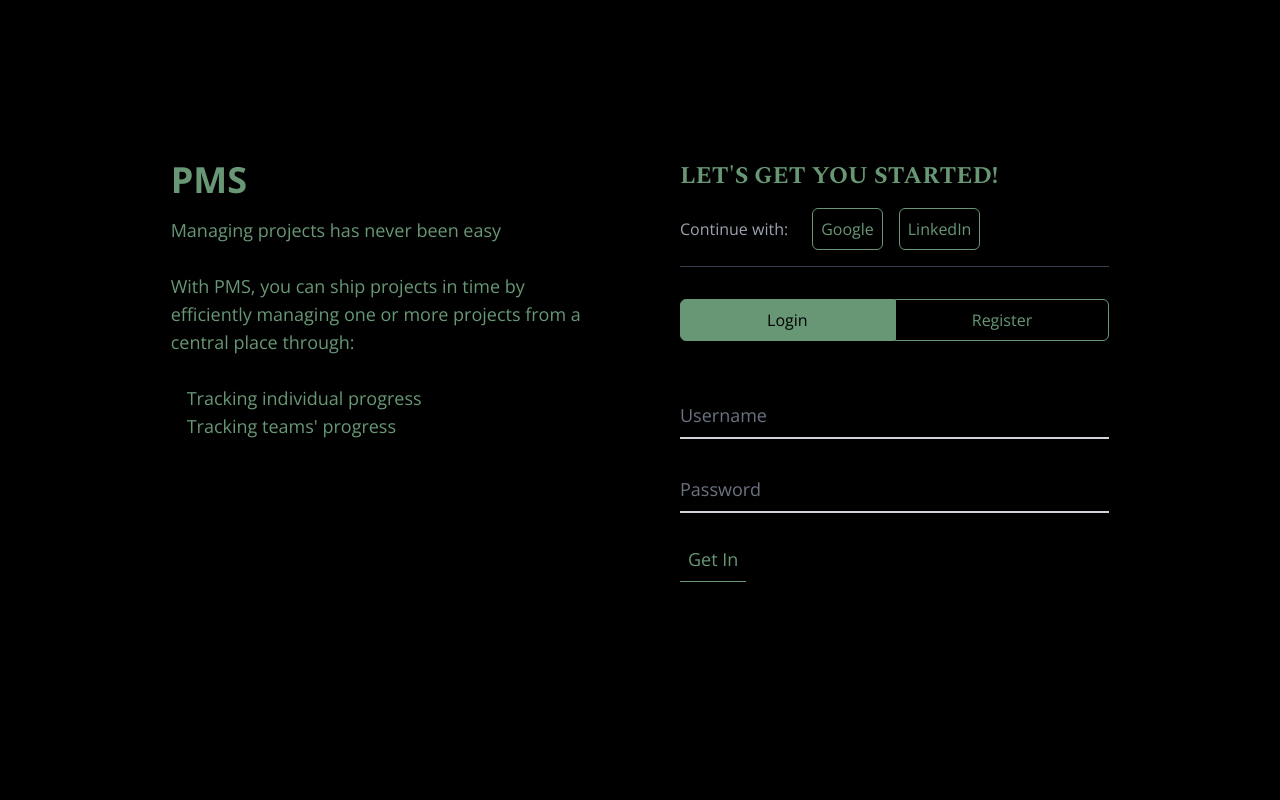
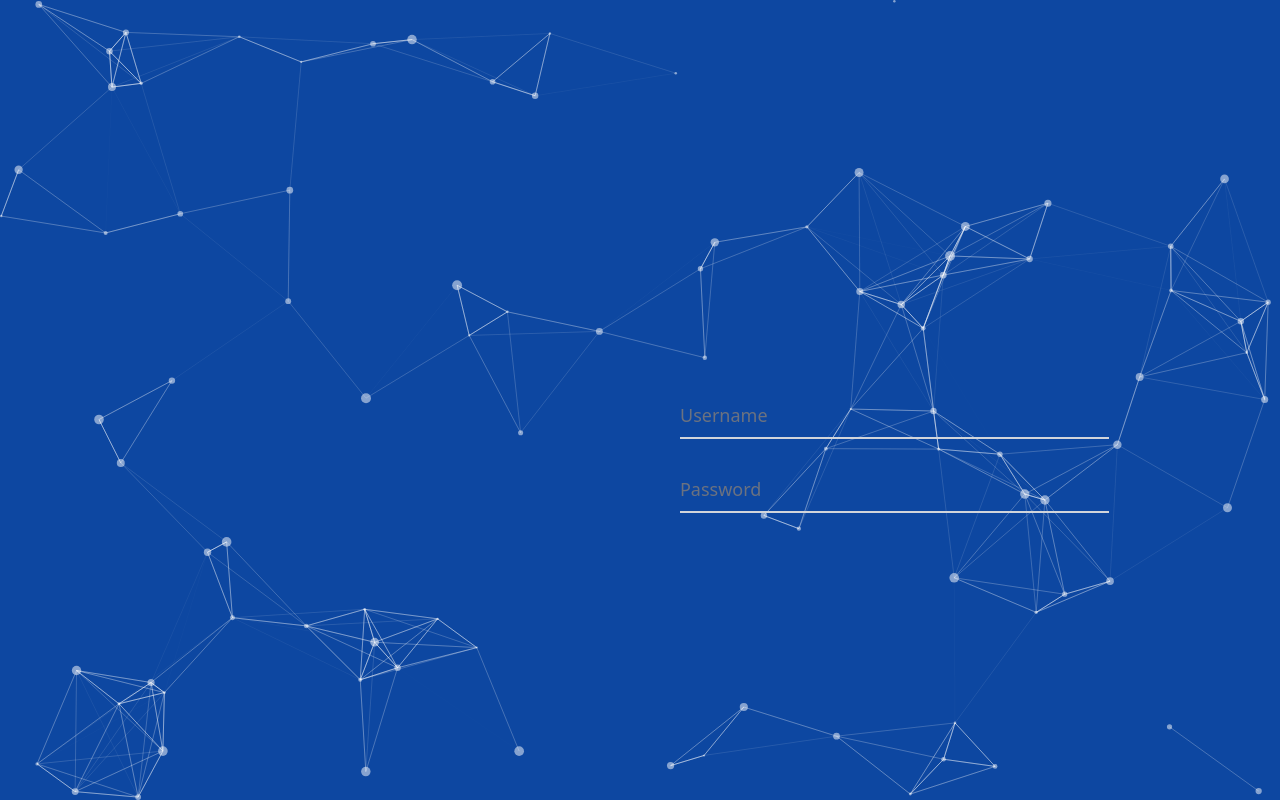
Before and after one commit to alain-kubwayo/pms, a React (Create React App) app: page / in a window 1280 px wide. Built offline with nearby package versions, Linux system fonts and the light colour scheme.

Commit message:
feat: add Particles component for welcome page animation

```diff
--- a/package.json
+++ b/package.json
@@ -11,6 +11,7 @@
     "react-router-dom": "^6.10.0",
     "react-scripts": "5.0.1",
     "react-tsparticles": "^2.9.3",
+    "tsparticles": "^2.9.3",
     "web-vitals": "^3.3.1"
   },
   "scripts": {
--- /dev/null
+++ b/src/components/welcome/Particle.jsx
@@ -0,0 +1,102 @@
+import Particles from "react-tsparticles";
+import { loadFull } from "tsparticles";
+import { useCallback } from "react";
+
+const Particle = () => {
+    const particlesInit = useCallback(async engine => {
+        console.log(engine);
+        // you can initiate the tsParticles instance (engine) here, adding custom shapes or presets
+        // this loads the tsparticles package bundle, it's the easiest method for getting everything ready
+        // starting from v2 you can add only the features you need reducing the bundle size
+        await loadFull(engine);
+    }, []);
+
+    const particlesLoaded = useCallback(async container => {
+        await console.log(container);
+    }, []);
+
+    return (
+        <Particles
+            id="tsparticles"
+            init={particlesInit}
+            loaded={particlesLoaded}
+            options={
+                {
+                    background: {
+                        color: {
+                            value: "#0d47a1",
+                        },
+                    },
+                    fpsLimit: 120,
+                    interactivity: {
+                        events: {
+                            onClick: {
+                                enable: true,
+                                mode: "push",
+                            },
+                            onHover: {
+                                enable: true,
+                                mode: "repulse",
+                            },
+                            resize: true,
+                        },
+                        modes: {
+                            push: {
+                                quantity: 4,
+                            },
+                            repulse: {
+                                distance: 200,
+                                duration: 0.4,
+                            },
+                        },
+                    },
+                    particles: {
+                        color: {
+                            value: "#ffffff",
+                        },
+                        links: {
+                            color: "#ffffff",
+                            distance: 150,
+                            enable: true,
+                            opacity: 0.5,
+                            width: 1,
+                        },
+                        collisions: {
+                            enable: true,
+                        },
+                        move: {
+                            directions: "none",
+                            enable: true,
+                            outModes: {
+                                default: "bounce",
+                            },
+                            random: false,
+                            speed: 6,
+                            straight: false,
+                        },
+                        number: {
+                            density: {
+                                enable: true,
+                                area: 800,
+                            },
+                            value: 80,
+                        },
+                        opacity: {
+                            value: 0.5,
+                        },
+                        shape: {
+                            type: "circle",
+                        },
+                        size: {
+                            value: { min: 1, max: 5 },
+                        },
+                    },
+                    detectRetina: true,
+                }
+            }
+
+        />
+    );
+}
+
+export default Particle;
--- a/src/index.css
+++ b/src/index.css
@@ -4,10 +4,10 @@
 @tailwind components;
 @tailwind utilities;
 
-body{
+/* body{
     @apply bg-black font-primary;
-}
+} */
 
-.active{
+/* .active{
     @apply text-black bg-tertiary;
-}
+} */
--- a/src/pages/Welcome.jsx
+++ b/src/pages/Welcome.jsx
@@ -5,6 +5,7 @@ import RegisterForm from "../components/auth/RegisterForm";
 import DefaultButton from "../components/common/DefaultButton";
 import Heading from "../components/common/Heading";
 import Description from "../components/welcome/Description";
+import Particle from "../components/welcome/Particle";
 
 const Welcome = () => {
     const [activeTab, setActiveTab] = useState("login");
@@ -13,7 +14,9 @@ const Welcome = () => {
     const handleRegisterButtonClick = () => setActiveTab("register");
 
     return (
-        <div className="grid items-center w-full grid-cols-1 py-10 mx-auto lg:items-start lg:pt-40 lg:h-screen lg:py-0 md:w-4/5 gap-y-10 lg:grid-cols-2 md:gap-x-20">
+        <>
+            <Particle />
+            <div className="z-40 grid items-center w-full grid-cols-1 py-10 mx-auto text-white lg:items-start lg:pt-40 lg:h-screen lg:py-0 md:w-4/5 gap-y-10 lg:grid-cols-2 md:gap-x-20">
                 <Description />
                 <div>
                     <Heading
@@ -55,6 +58,7 @@ const Welcome = () => {
                 </div>
 
             </div>
+        </>
     );
 }
 
```
Also changed, not shown: 1 other file (tests, documents, lock files or other folders). Lines whose indentation alone changed are shown as unchanged.
